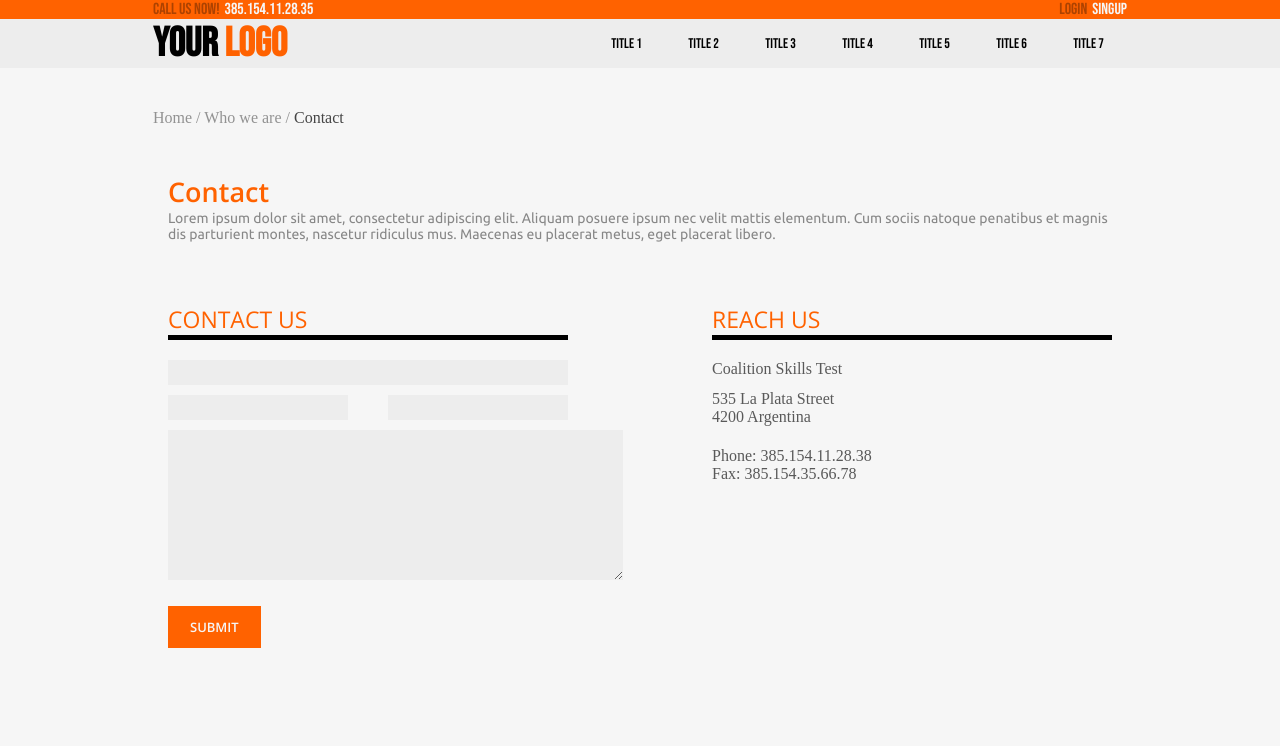
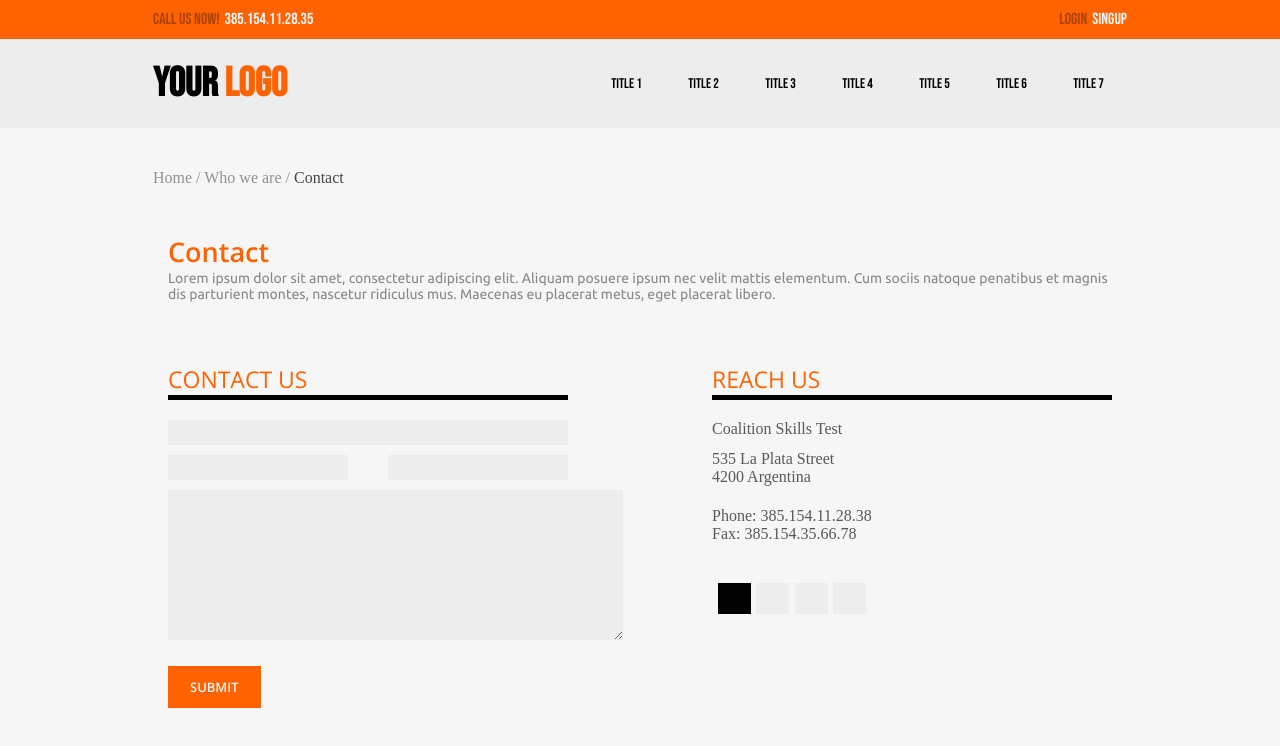
Before and after one commit to webDesignMumeishon/front-end-challenge-coalition-technologies, a plain HTML site: page index.html in a window 1280 px wide. Drawn offline with nearby package versions, Linux system fonts and the light colour scheme.

Commit message:
some work done on styling icons

```diff
--- a/index.html
+++ b/index.html
@@ -24,7 +24,7 @@
 
         </div>
 
-        <div class="background-gray">
+        <div class="background-gray logo-wrapper">
             <nav class="space-between center-content">
                 <h2 class="logo-title">YOUR <span class="color-orange">LOGO</span></h2>
                 <ul id="navbar" style="align-self: center; display: flex;">
@@ -175,6 +175,13 @@
                         <p>Fax: 385.154.35.66.78</p>
                     </div>
 
+                    <div class="icons-wrapper">
+                        <div class="icon-box selected-icon"></div>
+                        <div class="icon-box"></div>
+                        <div class="icon-box"></div>
+                        <div class="icon-box"></div>
+                    </div>
+
                 </div>
             </div>
         </div>
--- a/index.js
+++ b/index.js
@@ -34,6 +34,10 @@ dropdowns.forEach(dropdowns => {
 
         unselectMenus.forEach(menu =>{
             menu.classList.remove('menu-open')
+        })
+
+        submenusInDropdown.forEach(submenu => {
+            submenu.classList.remove('sub-menu-open')
         })
 
         unselectClick.forEach(click =>{
--- a/styles/styles.css
+++ b/styles/styles.css
@@ -73,7 +73,12 @@ header {
 }
 
 .top-bar{
-    color: var(--white)
+    color: var(--white);
+    padding: 10px 0;
+}
+
+.logo-wrapper{
+    padding: 20px 0;
 }
 
 .opacity-word{
@@ -257,9 +262,11 @@ main{
 
 .reach-us{
     color: var(--gray--reach-us);
+    width: 400px;
+
 }
 
-.us-wrapper div{
+.contact-us{
     width: 400px;
 }
 
@@ -314,6 +321,7 @@ main{
     cursor: pointer;
 }
 
+
 .p-address{
     margin-top: 12px;
 }
@@ -321,3 +329,24 @@ main{
 .p-contact-numbers{
     margin-top: 21px;
 }
+.icons-wrapper{
+    margin-top: 40px;
+    width: 160px;
+    display: flex;
+    justify-content: space-evenly;
+}
+
+.icon-box{
+    width: 33px;
+    height: 31px;
+    cursor: pointer;
+    background-color: var(--gray);
+}
+
+.icon-box:hover{
+    background-color: black;
+}
+
+.selected-icon{
+    background-color: black;
+}
```
